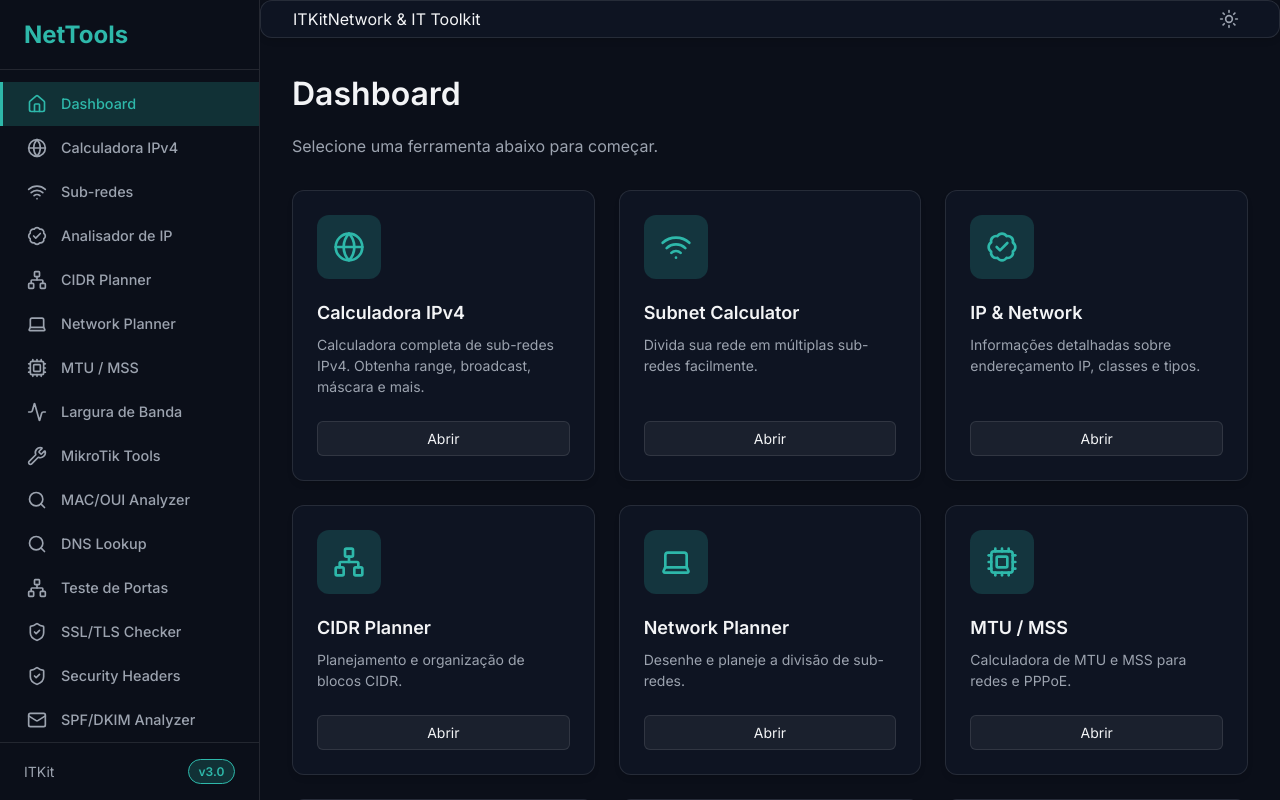
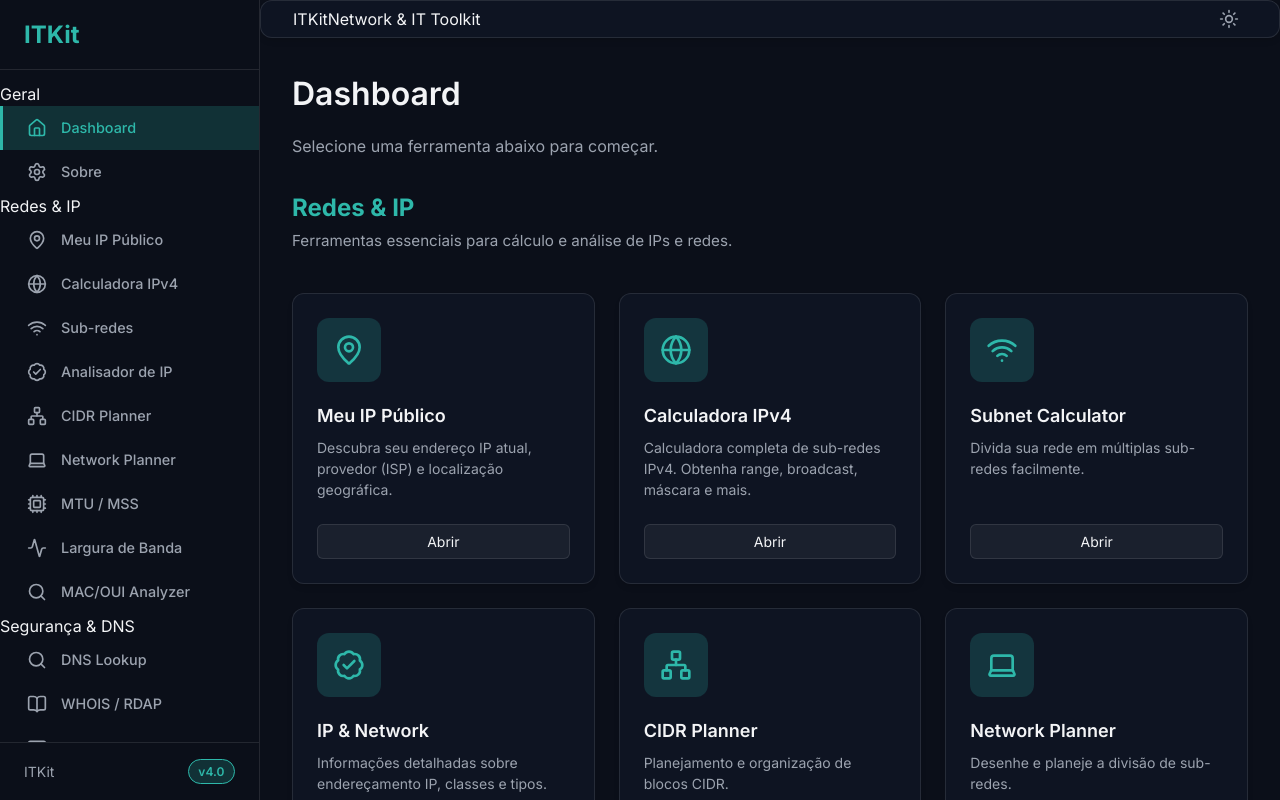
Before and after one commit to VictorGabrielMedeiros/nettools, a React (Vite) app: page /dashboard in a window 1280 px wide. Built offline with nearby package versions, Linux system fonts and the light colour scheme.

Commit message:
feat: group tools by topics in Sidebar and Dashboard

```diff
--- a/src/components/Sidebar.tsx
+++ b/src/components/Sidebar.tsx
@@ -12,36 +12,61 @@ interface SidebarProps {
   onClose: () => void;
 }
 
-const menuItems = [
-  { to: '/dashboard',         label: 'Dashboard',              icon: Home },
-  { to: '/ipv4',              label: 'Calculadora IPv4',        icon: Globe },
-  { to: '/subnet',            label: 'Sub-redes',               icon: Wifi },
-  { to: '/ip-analyzer',       label: 'Analisador de IP',        icon: BadgeCheck },
-  { to: '/cidr-planner',      label: 'CIDR Planner',            icon: Network },
-  { to: '/network-planner',   label: 'Network Planner',         icon: Laptop },
-  { to: '/mtu-mss',           label: 'MTU / MSS',               icon: Cpu },
-  { to: '/bandwidth',         label: 'Largura de Banda',        icon: Activity },
-  { to: '/mikrotik',          label: 'MikroTik Tools',          icon: Wrench },
-  { to: '/mac-analyzer',      label: 'MAC/OUI Analyzer',        icon: Search },
-  { to: '/dns-lookup',        label: 'DNS Lookup',              icon: Search },
-  { to: '/port-checker',      label: 'Teste de Portas',         icon: Network },
-  { to: '/ssl-checker',       label: 'SSL/TLS Checker',         icon: ShieldCheck },
-  { to: '/security-headers',  label: 'Security Headers',        icon: ShieldCheck },
-  { to: '/spf-analyzer',      label: 'SPF/DKIM Analyzer',       icon: Mail },
-  { to: '/password',          label: 'Gerador de Senhas',       icon: Lock },
-  { to: '/jwt-decoder',       label: 'JWT Decoder',             icon: Key },
-  { to: '/qr',                label: 'Gerador de QR Code',      icon: QrCode },
-  { to: '/json',              label: 'Formatador JSON',         icon: FileJson },
-  { to: '/base64',            label: 'Base64 Encoder',          icon: Binary },
-  { to: '/regex',             label: 'Testador Regex',          icon: Regex },
-  { to: '/chmod-calculator',  label: 'Chmod Calculator',        icon: Terminal },
-  { to: '/cron-generator',    label: 'Cron Generator',          icon: Calendar },
-  { to: '/ai-fingerprint',    label: 'AI/Bot Fingerprint',      icon: Bot },
-  { to: '/my-ip',             label: 'Meu IP Público',          icon: MapPin },
-  { to: '/hash-generator',    label: 'Hash Generator',          icon: Hash },
-  { to: '/url-encoder',       label: 'URL Encoder',             icon: LinkIcon },
-  { to: '/whois',             label: 'WHOIS / RDAP',            icon: BookOpen },
-  { to: '/about',             label: 'Sobre',                   icon: Settings },
+const menuGroups = [
+  {
+    title: 'Geral',
+    items: [
+      { to: '/dashboard', label: 'Dashboard', icon: Home },
+      { to: '/about', label: 'Sobre', icon: Settings },
+    ]
+  },
+  {
+    title: 'Redes & IP',
+    items: [
+      { to: '/my-ip', label: 'Meu IP Público', icon: MapPin },
+      { to: '/ipv4', label: 'Calculadora IPv4', icon: Globe },
+      { to: '/subnet', label: 'Sub-redes', icon: Wifi },
+      { to: '/ip-analyzer', label: 'Analisador de IP', icon: BadgeCheck },
+      { to: '/cidr-planner', label: 'CIDR Planner', icon: Network },
+      { to: '/network-planner', label: 'Network Planner', icon: Laptop },
+      { to: '/mtu-mss', label: 'MTU / MSS', icon: Cpu },
+      { to: '/bandwidth', label: 'Largura de Banda', icon: Activity },
+      { to: '/mac-analyzer', label: 'MAC/OUI Analyzer', icon: Search },
+    ]
+  },
+  {
+    title: 'Segurança & DNS',
+    items: [
+      { to: '/dns-lookup', label: 'DNS Lookup', icon: Search },
+      { to: '/whois', label: 'WHOIS / RDAP', icon: BookOpen },
+      { to: '/spf-analyzer', label: 'SPF/DKIM Analyzer', icon: Mail },
+      { to: '/ssl-checker', label: 'SSL/TLS Checker', icon: ShieldCheck },
+      { to: '/security-headers', label: 'Security Headers', icon: ShieldCheck },
+      { to: '/ai-fingerprint', label: 'AI/Bot Fingerprint', icon: Bot },
+      { to: '/port-checker', label: 'Teste de Portas', icon: Network },
+    ]
+  },
+  {
+    title: 'Utilitários & Criptografia',
+    items: [
+      { to: '/password', label: 'Gerador de Senhas', icon: Lock },
+      { to: '/base64', label: 'Base64 Encoder', icon: Binary },
+      { to: '/hash-generator', label: 'Hash Generator', icon: Hash },
+      { to: '/url-encoder', label: 'URL Encoder', icon: LinkIcon },
+      { to: '/jwt-decoder', label: 'JWT Decoder', icon: Key },
+    ]
+  },
+  {
+    title: 'Dev & Sysadmin',
+    items: [
+      { to: '/regex', label: 'Testador Regex', icon: Regex },
+      { to: '/json', label: 'Formatador JSON', icon: FileJson },
+      { to: '/chmod-calculator', label: 'Chmod Calculator', icon: Terminal },
+      { to: '/cron-generator', label: 'Cron Generator', icon: Calendar },
+      { to: '/qr', label: 'Gerador de QR Code', icon: QrCode },
+      { to: '/mikrotik', label: 'MikroTik Tools', icon: Wrench },
+    ]
+  }
 ];
 
 export default function Sidebar({ isOpen, onClose }: SidebarProps) {
@@ -52,14 +77,17 @@ export default function Sidebar({ isOpen, onClose }: SidebarProps) {
 
       <aside className={`sidebar ${isOpen ? 'open' : ''}`} aria-label="Main navigation">
         <div className="logo">
-          <span>NetTools</span>
+          <span>ITKit</span>
           <button className="sidebar-close-btn" onClick={onClose} aria-label="Fechar menu">
             <X size={20} />
           </button>
         </div>
 
         <nav className="menu">
-          {menuItems.map((item) => {
+          {menuGroups.map((group) => (
+            <div key={group.title} className="menu-group">
+              <div className="menu-group-title">{group.title}</div>
+              {group.items.map((item) => {
                 const Icon = item.icon;
                 return (
                   <NavLink
@@ -75,11 +103,13 @@ export default function Sidebar({ isOpen, onClose }: SidebarProps) {
                   </NavLink>
                 );
               })}
+            </div>
+          ))}
         </nav>
 
         <div className="sidebar-footer">
           <span>ITKit</span>
-          <span className="version-badge">v3.0</span>
+          <span className="version-badge">v4.0</span>
         </div>
       </aside>
     </>
--- a/src/routes/Dashboard.css
+++ b/src/routes/Dashboard.css
@@ -1,5 +1,29 @@
 .dashboard-header {
   margin-bottom: 2rem;
+}
+
+.dashboard-groups {
+  display: flex;
+  flex-direction: column;
+  gap: 3rem;
+}
+
+.dashboard-group {
+  display: flex;
+  flex-direction: column;
+  gap: 1.5rem;
+}
+
+.group-header h2 {
+  font-size: 1.5rem;
+  color: var(--accent-color);
+  margin-bottom: 0.25rem;
+  font-weight: 700;
+}
+
+.group-header p {
+  color: var(--text-secondary);
+  font-size: 0.95rem;
 }
 
 .tools-grid {
--- a/src/routes/Dashboard.tsx
+++ b/src/routes/Dashboard.tsx
@@ -2,7 +2,12 @@ import { Globe, Wifi, Cpu, BadgeCheck, Wrench, Lock, QrCode, Network, Activity,
 import { useNavigate } from 'react-router-dom';
 import './Dashboard.css';
 
-const tools = [
+const toolGroups = [
+  {
+    title: 'Redes & IP',
+    description: 'Ferramentas essenciais para cálculo e análise de IPs e redes.',
+    items: [
+      { id: 'my-ip', name: 'Meu IP Público', description: 'Descubra seu endereço IP atual, provedor (ISP) e localização geográfica.', icon: MapPin, path: '/my-ip' },
       { id: 'ipv4', name: 'Calculadora IPv4', description: 'Calculadora completa de sub-redes IPv4. Obtenha range, broadcast, máscara e mais.', icon: Globe, path: '/ipv4' },
       { id: 'subnet', name: 'Subnet Calculator', description: 'Divida sua rede em múltiplas sub-redes facilmente.', icon: Wifi, path: '/subnet' },
       { id: 'ip-analyzer', name: 'IP & Network', description: 'Informações detalhadas sobre endereçamento IP, classes e tipos.', icon: BadgeCheck, path: '/ip-analyzer' },
@@ -10,26 +15,45 @@ const tools = [
       { id: 'network-planner', name: 'Network Planner', description: 'Desenhe e planeje a divisão de sub-redes.', icon: Laptop, path: '/network-planner' },
       { id: 'mtu-mss', name: 'MTU / MSS', description: 'Calculadora de MTU e MSS para redes e PPPoE.', icon: Cpu, path: '/mtu-mss' },
       { id: 'bandwidth', name: 'Bandwidth Calculator', description: 'Conversão e cálculo de velocidade de transferência de arquivos.', icon: Activity, path: '/bandwidth' },
-  { id: 'mikrotik', name: 'MikroTik Tools', description: 'Gerador rápido de comandos RouterOS (VLAN, Bridge, IP, NAT).', icon: Wrench, path: '/mikrotik' },
       { id: 'mac-analyzer', name: 'MAC/OUI Analyzer', description: 'Identificação de fabricante e conversão de formato de endereços MAC.', icon: Search, path: '/mac-analyzer' },
+    ]
+  },
+  {
+    title: 'Segurança & DNS',
+    description: 'Investigação de domínios, análise de vulnerabilidades e segurança.',
+    items: [
       { id: 'dns-lookup', name: 'DNS Lookup', description: 'Consulta de registros DNS (A, AAAA, MX, TXT, CNAME).', icon: Search, path: '/dns-lookup' },
-  { id: 'port-checker', name: 'Teste de Portas', description: 'Verifique se uma porta TCP está aberta.', icon: Network, path: '/port-checker' },
+      { id: 'whois', name: 'WHOIS / RDAP', description: 'Consulte informações públicas de domínios, expiração e nameservers.', icon: BookOpen, path: '/whois' },
+      { id: 'spf-analyzer', name: 'SPF/DKIM Analyzer', description: 'Análise de segurança de e-mail (SPF/DKIM/DMARC).', icon: Mail, path: '/spf-analyzer' },
       { id: 'ssl-checker', name: 'SSL/TLS Checker', description: 'Validação de validade e certificado SSL.', icon: ShieldCheck, path: '/ssl-checker' },
       { id: 'security-headers', name: 'Security Headers', description: 'Verificação de cabeçalhos HTTP de segurança.', icon: ShieldCheck, path: '/security-headers' },
-  { id: 'spf-analyzer', name: 'SPF/DKIM Analyzer', description: 'Análise de segurança de e-mail (SPF/DKIM/DMARC).', icon: Mail, path: '/spf-analyzer' },
+      { id: 'ai-fingerprint', name: 'AI/Bot Fingerprint', description: 'Detecte IAs, bots e dispositivos suspeitos na rede. Inclui guia educativo.', icon: Bot, path: '/ai-fingerprint' },
+      { id: 'port-checker', name: 'Teste de Portas', description: 'Verifique se uma porta TCP está aberta.', icon: Network, path: '/port-checker' },
+    ]
+  },
+  {
+    title: 'Utilitários & Criptografia',
+    description: 'Codificação, geração de senhas, hashes e validações.',
+    items: [
       { id: 'password', name: 'Password Generator', description: 'Gerador de senhas seguras local, sem envio de dados.', icon: Lock, path: '/password' },
+      { id: 'base64', name: 'Base64 Encoder', description: 'Codifique textos em Base64 ou decodifique.', icon: Binary, path: '/base64' },
+      { id: 'hash-generator', name: 'Hash Generator', description: 'Gere hashes SHA (1, 256, 512) usando a API nativa do navegador.', icon: Hash, path: '/hash-generator' },
+      { id: 'url-encoder', name: 'URL Encoder', description: 'Codifique ou decodifique URLs contendo caracteres especiais com segurança.', icon: LinkIcon, path: '/url-encoder' },
       { id: 'jwt-decoder', name: 'JWT Decoder', description: 'Decodificador local seguro de tokens JWT.', icon: Key, path: '/jwt-decoder' },
-  { id: 'qr', name: 'QR Code Generator', description: 'Gere QR Codes para Wi-Fi, contatos, textos ou URLs.', icon: QrCode, path: '/qr' },
+    ]
+  },
+  {
+    title: 'Dev & Sysadmin',
+    description: 'Ferramentas de produtividade para desenvolvedores e sysadmins.',
+    items: [
+      { id: 'regex', name: 'Testador Regex', description: 'Teste expressões regulares (Regex).', icon: Regex, path: '/regex' },
       { id: 'json', name: 'Formatador JSON', description: 'Formate e valide código JSON.', icon: FileJson, path: '/json' },
-  { id: 'base64', name: 'Base64 Encoder', description: 'Codifique textos em Base64 ou decodifique.', icon: Binary, path: '/base64' },
-  { id: 'regex', name: 'Testador Regex', description: 'Teste expressões regulares (Regex).', icon: Regex, path: '/regex' },
       { id: 'chmod-calculator', name: 'Chmod Calculator', description: 'Calcule permissões de arquivos Linux.', icon: Terminal, path: '/chmod-calculator' },
       { id: 'cron-generator', name: 'Cron Generator', description: 'Gere e traduza expressões Cron.', icon: Calendar, path: '/cron-generator' },
-  { id: 'ai-fingerprint', name: 'AI/Bot Fingerprint', description: 'Detecte IAs, bots e dispositivos suspeitos na rede. Inclui guia educativo.', icon: Bot, path: '/ai-fingerprint' },
-  { id: 'my-ip', name: 'Meu IP Público', description: 'Descubra seu endereço IP atual, provedor (ISP) e localização geográfica.', icon: MapPin, path: '/my-ip' },
-  { id: 'hash-generator', name: 'Hash Generator', description: 'Gere hashes SHA (1, 256, 512) usando a API nativa do navegador.', icon: Hash, path: '/hash-generator' },
-  { id: 'url-encoder', name: 'URL Encoder', description: 'Codifique ou decodifique URLs contendo caracteres especiais com segurança.', icon: LinkIcon, path: '/url-encoder' },
-  { id: 'whois', name: 'WHOIS / RDAP', description: 'Consulte informações públicas de domínios, expiração e nameservers.', icon: BookOpen, path: '/whois' },
+      { id: 'qr', name: 'QR Code Generator', description: 'Gere QR Codes para Wi-Fi, contatos, textos ou URLs.', icon: QrCode, path: '/qr' },
+      { id: 'mikrotik', name: 'MikroTik Tools', description: 'Gerador rápido de comandos RouterOS (VLAN, Bridge, IP, NAT).', icon: Wrench, path: '/mikrotik' },
+    ]
+  }
 ];
 
 export default function Dashboard() {
@@ -42,8 +66,15 @@ export default function Dashboard() {
         <p>Selecione uma ferramenta abaixo para começar.</p>
       </div>
 
+      <div className="dashboard-groups">
+        {toolGroups.map(group => (
+          <div key={group.title} className="dashboard-group">
+            <div className="group-header">
+              <h2>{group.title}</h2>
+              <p>{group.description}</p>
+            </div>
             <div className="tools-grid">
-        {tools.map(tool => {
+              {group.items.map(tool => {
                 const Icon = tool.icon;
                 return (
                   <div key={tool.id} className="tool-card glass-panel" onClick={() => navigate(tool.path)}>
@@ -58,5 +89,8 @@ export default function Dashboard() {
               })}
             </div>
           </div>
+        ))}
+      </div>
+    </div>
   );
 }
```
Lines whose indentation alone changed are shown as unchanged.
